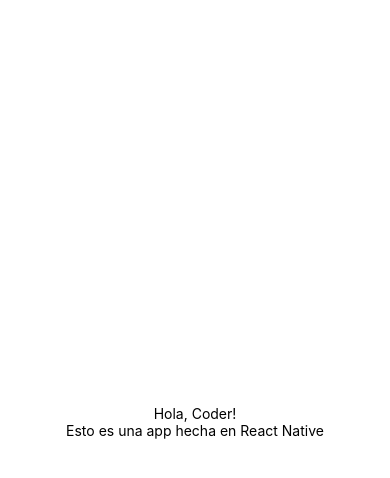
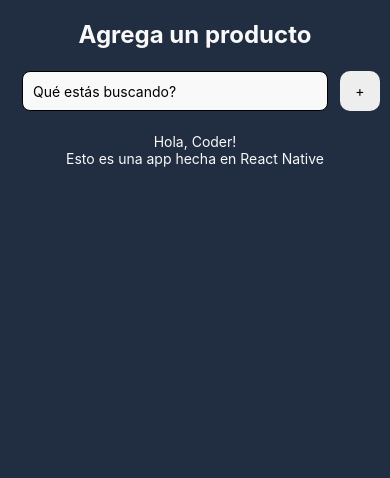
Before and after one commit to CaraRota/mobileApp, a React Native app: screen / in a window 390 px wide. Shown: the top 478 px of the page. Built offline with nearby package versions, Linux system fonts and the light colour scheme.

Commit message:
Refactor App.js to use Homepage component

```diff
--- a/App.js
+++ b/App.js
@@ -1,21 +1,11 @@
-import { StatusBar } from "expo-status-bar";
-import { StyleSheet, Text, View } from "react-native";
+import { View } from "react-native";
+import Homepage from "./components/Homepage";
+import { styles } from "./css/Styles";
 
 export default function App() {
     return (
         <View style={styles.container}>
-            <Text>Hola, Coder!</Text>
-            <Text>Esto es una app hecha en React Native</Text>
-            <StatusBar style="auto" />
+            <Homepage />
         </View>
     );
 }
-
-const styles = StyleSheet.create({
-    container: {
-        flex: 1,
-        backgroundColor: "#fff",
-        alignItems: "center",
-        justifyContent: "center",
-    },
-});
--- /dev/null
+++ b/components/Homepage.jsx
@@ -0,0 +1,18 @@
+import { View, Text, TextInput, Pressable } from "react-native";
+import { styles } from "../css/Styles.js";
+import SearchBar from "./ui/SearchBar.jsx";
+
+const Homepage = () => {
+    return (
+        <>
+            <View>
+                <Text style={styles.appTitle}>Agrega un producto</Text>
+            </View>
+            <SearchBar />
+            <Text style={styles.textColor}>Hola, Coder!</Text>
+            <Text style={styles.textColor}>Esto es una app hecha en React Native</Text>
+        </>
+    );
+};
+
+export default Homepage;
--- /dev/null
+++ b/components/ProductsList.jsx
@@ -0,0 +1,11 @@
+import { View, Text } from "react-native";
+
+const ProductsList = () => {
+    return (
+        <View>
+            <Text>Lista de productos</Text>
+        </View>
+    );
+};
+
+export default ProductsList;
--- /dev/null
+++ b/components/ui/SearchBar.jsx
@@ -0,0 +1,36 @@
+import React, { useState } from "react";
+import { View, TextInput, Text, Pressable, FlatList } from "react-native";
+import { styles } from "../../css/Styles.js";
+import ProductsList from "../ProductsList.jsx";
+
+const SearchBar = () => {
+    const [inputText, setInputText] = useState("");
+    const [products, setProducts] = useState([]);
+
+    const handleTextInput = (text) => {
+        setInputText(text);
+        console.log(inputText);
+    };
+
+    const handleAddItem = () => {
+        setProducts([...products, { id: products.length, name: "Producto" }]);
+    };
+    return (
+        <View style={styles.searchBarContainer}>
+            <TextInput
+                style={styles.input}
+                placeholder='Qué estás buscando?'
+                onChangeText={handleTextInput}></TextInput>
+            <Pressable>
+                <Text style={styles.plusButton} onPress={handleAddItem}>
+                    +
+                </Text>
+            </Pressable>
+            <FlatList>
+                <ProductsList />
+            </FlatList>
+        </View>
+    );
+};
+
+export default SearchBar;
--- /dev/null
+++ b/css/Styles.js
@@ -0,0 +1,52 @@
+import { StyleSheet, StatusBar } from "react-native";
+
+const backgroundColor = "#212D40";
+const whiteColor = "#F9F9F9";
+
+export const styles = StyleSheet.create({
+    container: {
+        backgroundColor: backgroundColor,
+        flex: 1,
+        paddingTop: StatusBar.currentHeight || 0,
+        alignItems: "center",
+    },
+
+    appTitle: {
+        fontSize: 24,
+        color: whiteColor,
+        fontWeight: "bold",
+        marginTop: 20,
+    },
+
+    textColor: {
+        color: whiteColor,
+    },
+
+    searchBarContainer: {
+        flexDirection: "row",
+        justifyContent: "space-around",
+        alignItems: "center",
+        padding: 10,
+        width: "100%",
+    },
+
+    plusButton: {
+        backgroundColor: "#eee",
+        color: "black",
+        width: 40,
+        height: 40,
+        textAlign: "center",
+        lineHeight: 40,
+        borderRadius: 10,
+    },
+
+    input: {
+        height: 40,
+        margin: 12,
+        width: "85%",
+        borderWidth: 1,
+        borderRadius: 8,
+        backgroundColor: whiteColor,
+        padding: 10,
+    },
+});
```
